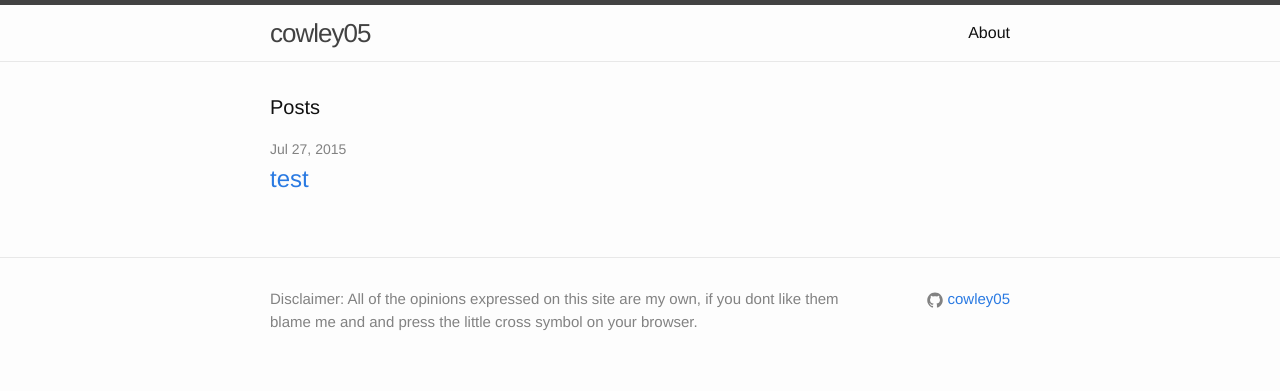
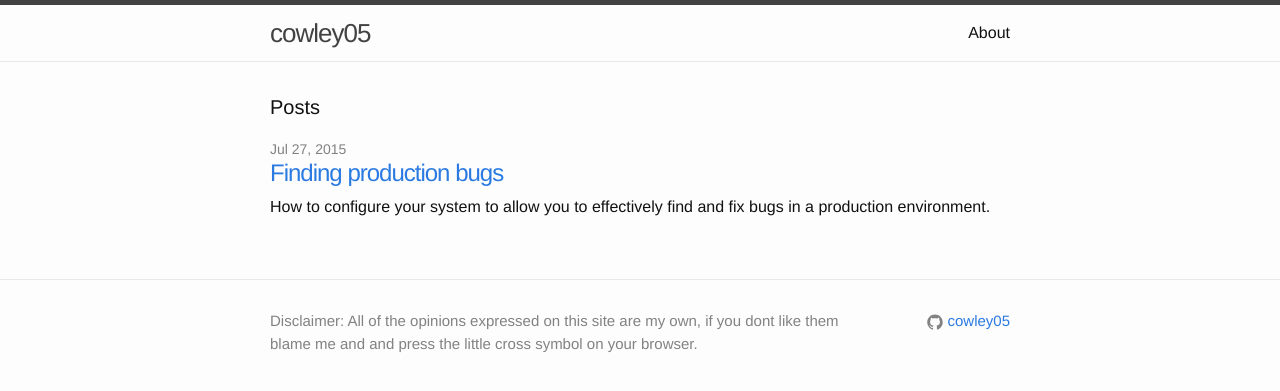
Before and after one commit to cowley05/cowley05, a Jekyll site: the page built from index.html, in a window 1280 px wide. Shown: the top 391 px of the page. Built offline with Jekyll 4.4.1, drawn with Linux system fonts in a browser that asks for light colours.

Commit message:
Ste - Styles homepage and adds summary from blog posts

```diff
--- a/_posts/2015-07-27-test.markdown
+++ b/_posts/2015-07-27-finding-production-bugs.markdown
@@ -1,6 +1,7 @@
 ---
 layout: post
-title:  "test"
+title:  "Finding production bugs"
+summary: "How to configure your system to allow you to effectively find and fix bugs in a production environment."
 date:   2015-07-27 15:08:12
 categories: jekyll update
 ---
--- a/_sass/_layout.scss
+++ b/_sass/_layout.scss
@@ -172,6 +172,14 @@
     }
 }
 
+.post-title {
+  margin-bottom: 10px;
+}
+
+.post-summary {
+  font-size: $medium-font-size;
+}
+
 .post-meta {
     font-size: $small-font-size;
     color: $grey-color;
--- a/css/main.scss
+++ b/css/main.scss
@@ -8,6 +8,7 @@
 // Our variables
 $base-font-family: Helvetica, Arial, sans-serif;
 $base-font-size:   16px;
+$medium-font-size: 1em;
 $small-font-size:  $base-font-size * 0.875;
 $base-line-height: 1.5;
 
--- a/index.html
+++ b/index.html
@@ -11,9 +11,10 @@ layout: default
       <li>
         <span class="post-meta">{{ post.date | date: "%b %-d, %Y" }}</span>
 
-        <h2>
+        <h2 class="post-title">
           <a class="post-link" href="{{ post.url | prepend: site.baseurl }}">{{ post.title }}</a>
         </h2>
+        <p class="post-summary" >{{ post.summary }}</p>
       </li>
     {% endfor %}
   </ul>
```
